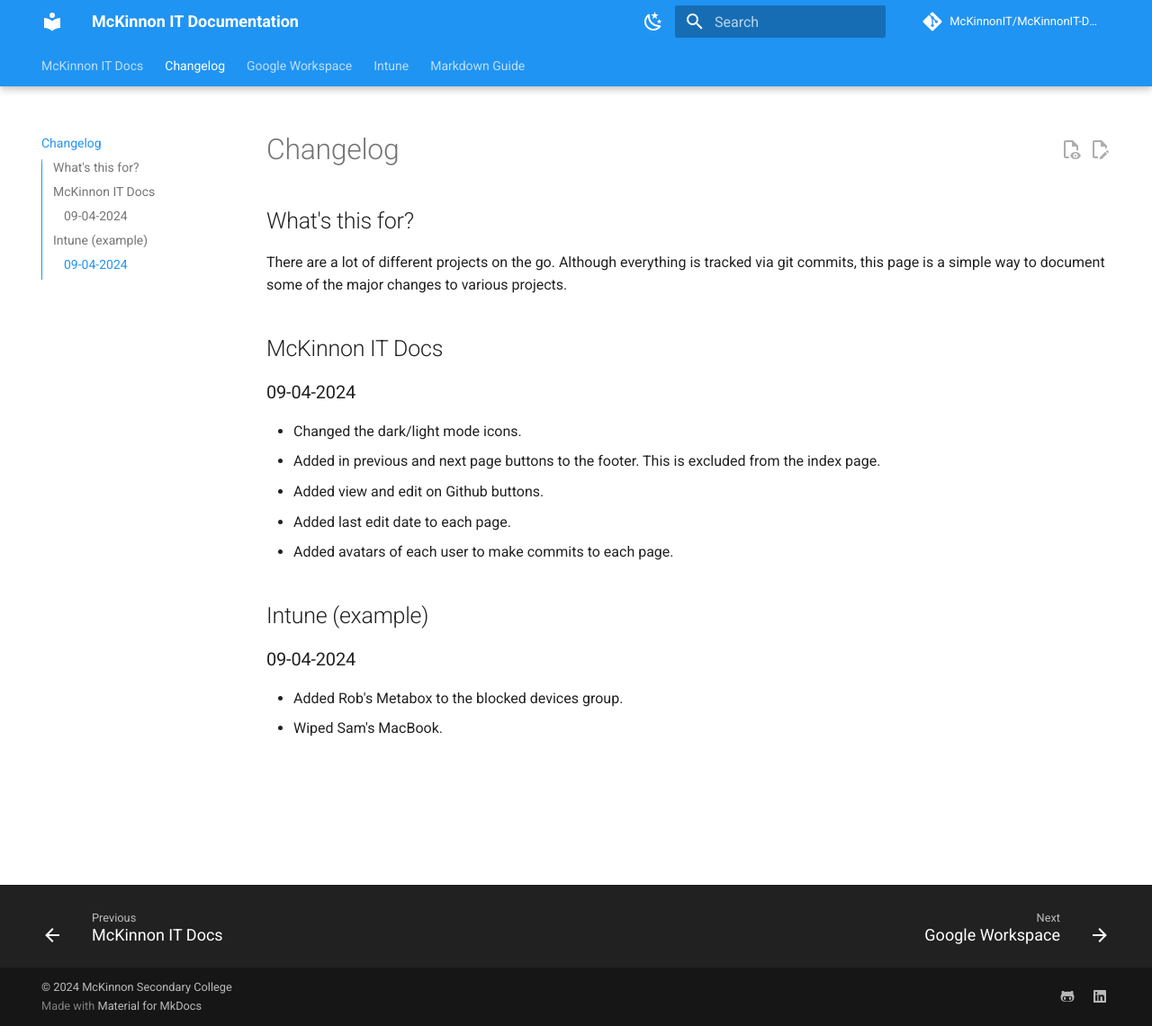
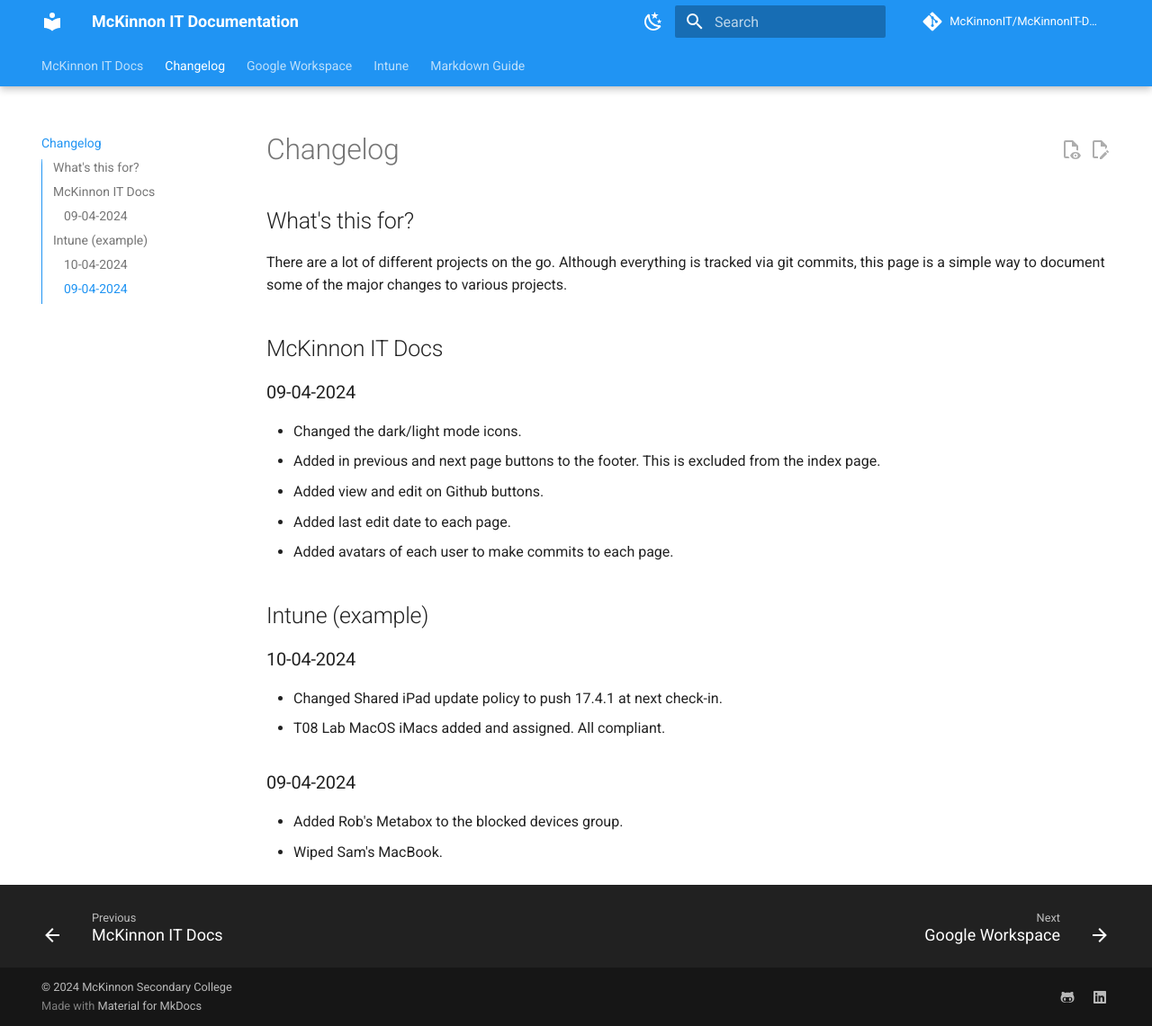
Before and after one commit to McKinnonIT/McKinnonIT-Docs, an MkDocs documentation site: the page built from docs/changelog.md, in a window 1280 px wide and 1141 px high. Shown: the whole window at 90% size. Built offline with MkDocs 1.6.1 and Material for MkDocs 9.7.7, drawn with Linux system fonts in a browser that asks for light colours; comment, search, counter and statistics services are not loaded.

Commit message:
Intune updates.

```diff
--- a/docs/changelog.md
+++ b/docs/changelog.md
@@ -12,6 +12,10 @@
 * Added avatars of each user to make commits to each page.
 
 ## Intune (example)
+### 10-04-2024
+* Changed Shared iPad update policy to push 17.4.1 at next check-in.
+* T08 Lab MacOS iMacs added and assigned. All compliant.
+
 ### 09-04-2024
 * Added Rob's Metabox to the blocked devices group.
 * Wiped Sam's MacBook.
```
